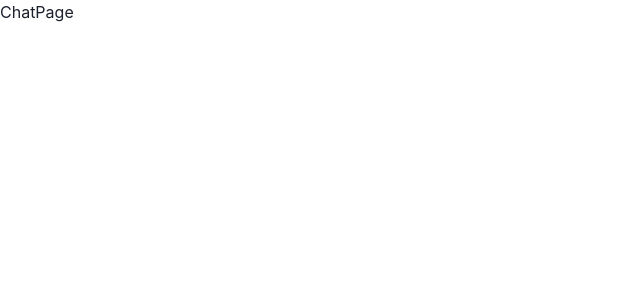
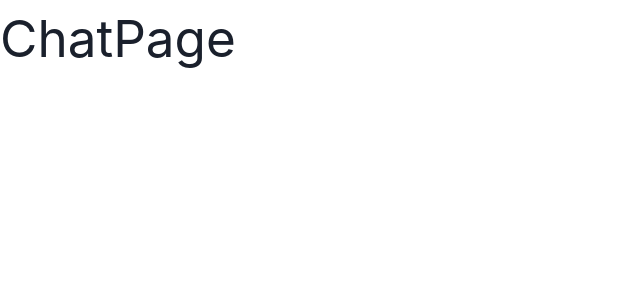
Before and after one commit to Shobhit2806/Chat_App, a React (Create React App) app in the folder frontend/: page /chat in a window 1280 px wide. Shown: the top 300 px of the page, without its empty margins (0-640 px from the left). Built offline with nearby package versions, Linux system fonts and the light colour scheme.

Commit message:
basic animation added

```diff
--- a/frontend/src/App.js
+++ b/frontend/src/App.js
@@ -1,4 +1,4 @@
-import "./App.css";
+
 import { Button, ButtonGroup } from "@chakra-ui/react";
 
 function App() {
--- a/frontend/src/components/ProgressBar/ProgressBar.js
+++ b/frontend/src/components/ProgressBar/ProgressBar.js
@@ -1,16 +1,20 @@
 import React, { useEffect, useState } from "react";
 import styles from "./ProgressBar.module.css";
+import { useNavigate } from "react-router-dom";
+
 const ProgressBar = () => {
   const [value, setValue] = useState(0);
+  const navigate = useNavigate();
   useEffect(() => {
     const intervalId = setInterval(() => {
       setValue((val) => {
         if (val >= 99) {
           clearInterval(intervalId);
+          navigate('/chat')
         }
         return val + 1;
       });
-    }, 20);
+    }, 50);
 
     return () => clearInterval(intervalId);
   }, []);
--- a/frontend/src/index.css
+++ b/frontend/src/index.css
@@ -5,7 +5,7 @@ body {
     sans-serif;
   -webkit-font-smoothing: antialiased;
   -moz-osx-font-smoothing: grayscale;
-
+  font-size: 4vw;
 }
 
 code {
--- a/frontend/src/pages/ChatPage.js
+++ b/frontend/src/pages/ChatPage.js
@@ -1,8 +1,8 @@
 import React from 'react'
-
+import styles from "./ChatPage.module.css"
 const ChatPage = () => {
   return (
-    <div>ChatPage</div>
+    <div className={styles.fadein}>ChatPage</div>
   )
 }
 
--- /dev/null
+++ b/frontend/src/pages/ChatPage.module.css
@@ -0,0 +1,13 @@
+.fadein {
+  opacity: 0;
+  animation: fadeIn 1s ease-out forwards;
+}
+
+@keyframes fadeIn {
+  from {
+    opacity: 0;
+  }
+  to {
+    opacity: 1;
+  }
+}
--- a/frontend/src/pages/HomePage/HomePage.module.css
+++ b/frontend/src/pages/HomePage/HomePage.module.css
@@ -4,11 +4,13 @@
   height: 100vh;
   width: 100vw;
   color: #dadada;
-  font-size: 36px;
+  font-size: 48px;
   font-family: "Exo 2", sans-serif;
   font-optical-sizing: auto;
   font-weight: 400;
   font-style: normal;
+  opacity: 0;
+  animation: fadeIn 0.5s ease-in-out forwards;
 }
 .homepage_progress_bar{
   position: absolute;
@@ -20,3 +22,14 @@
   justify-content: center;
   align-items: center;
 }
+
+
+
+@keyframes fadeIn {
+  from {
+    opacity: 0;
+  }
+  to {
+    opacity: 1;
+  }
+}
```
Also changed, not shown: frontend/src/App.css (deleted), frontend/src/components/ProgressBar/ProgressBar.module.css (line endings or trailing spaces).
